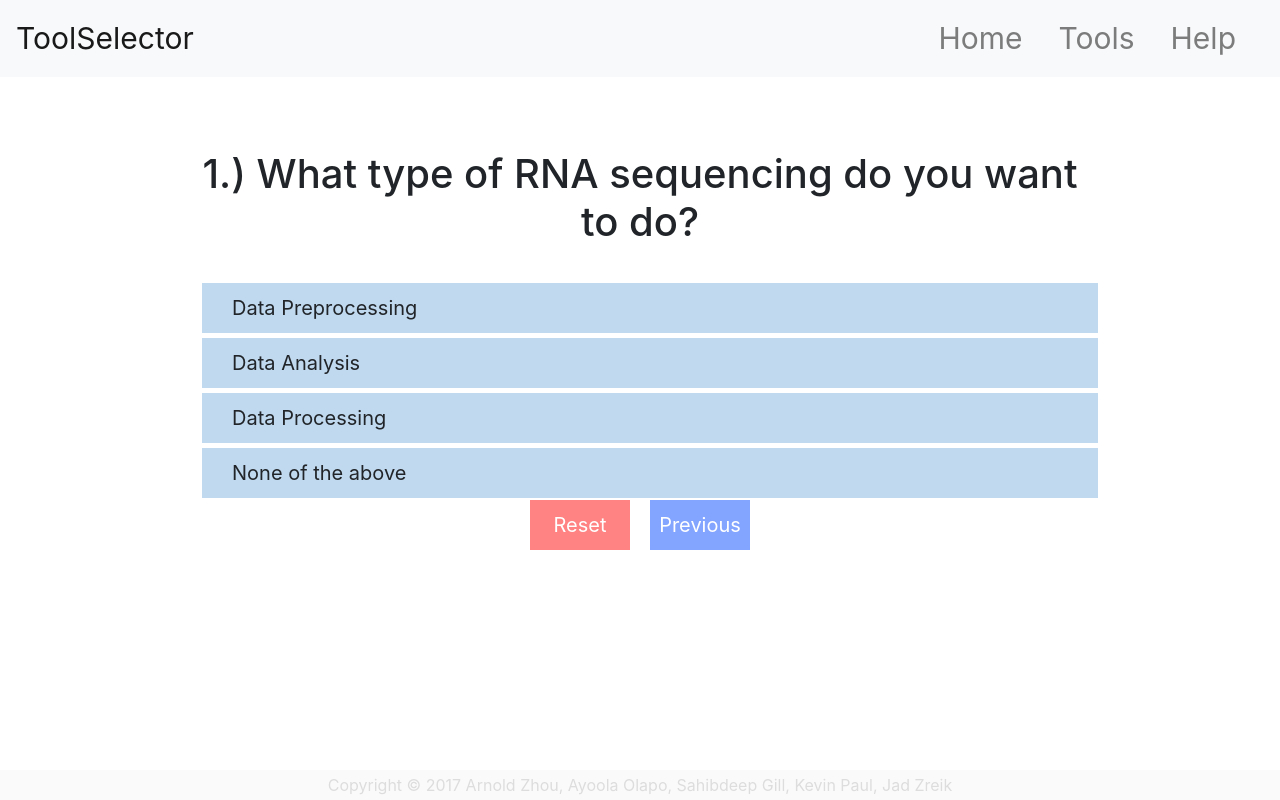
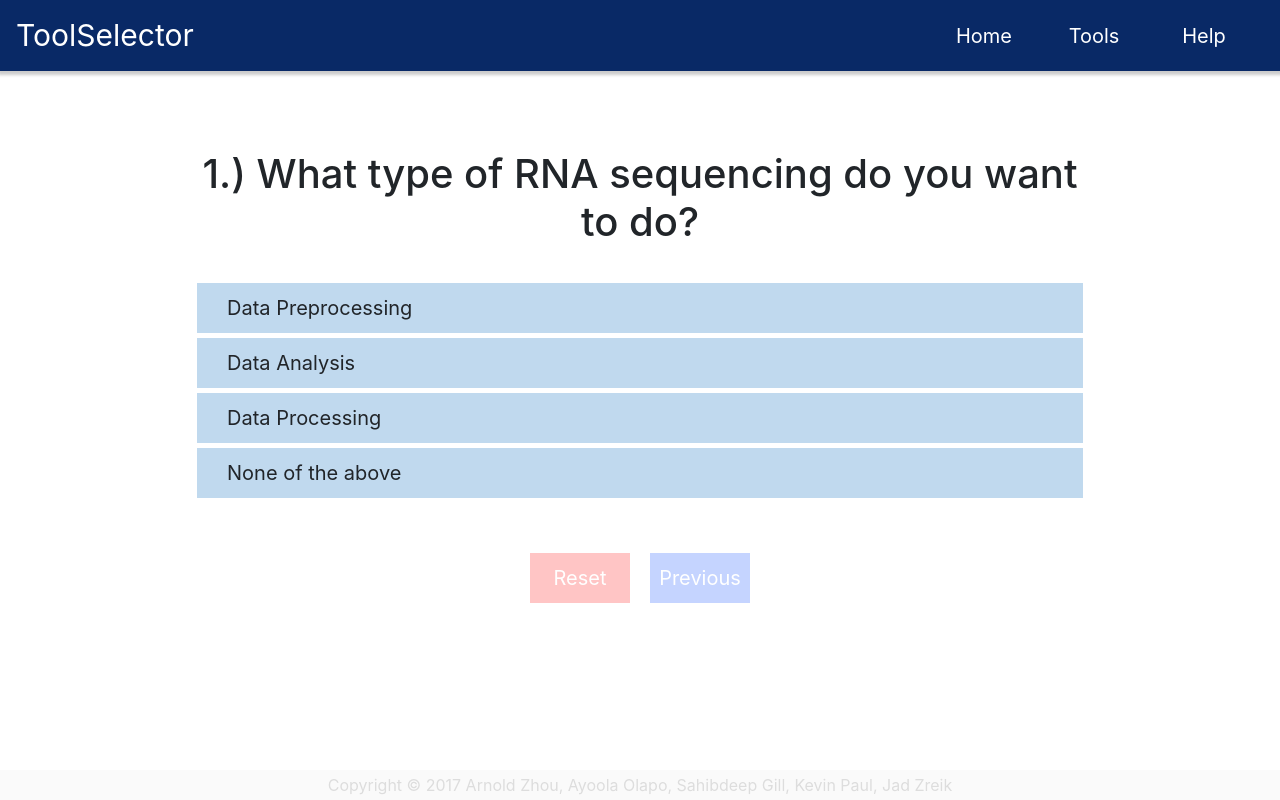
Before and after one commit to ahazhou/BIOINF527GroupProject, an Angular app in the folder toolselector/: page /tree-questions in a window 1280 px wide. Built offline with nearby package versions, Linux system fonts and the light colour scheme.

Commit message:
made the website pretty.

```diff
--- a/toolselector/src/app/home-page/home-page.component.css
+++ b/toolselector/src/app/home-page/home-page.component.css
@@ -2,7 +2,7 @@
     position: absolute;
     top:0;left:0;right:0;bottom:0;
     margin: auto;
-    width: 500px;
+    max-width: 500px;
     height: 300px;
 }
 
@@ -21,10 +21,20 @@
     border: none;
     background: #62dd6d;
     margin: 50px auto auto auto;
+    -webkit-transition-duration: 0.3s;
+    transition-duration: 0.3s;
 }
 
 #home-page-container > div:hover{
-    background: #62dd6c94;
+    background: #c7f1ca94;
+    -webkit-transition-duration: 0.3s;
+    transition-duration: 0.3s;
+}
+
+#home-page-container > div:hover h5{
+    color: #62dd6d;
+    -webkit-transition-duration: 0.3s;
+    transition-duration: 0.3s;
 }
 
 #home-page-container > div > a, h5{
@@ -34,4 +44,6 @@
     text-align: center;
     line-height: 70px;
     margin: 0px;
+    -webkit-transition-duration: 0.3s;
+    transition-duration: 0.3s;
 }
--- a/toolselector/src/app/navbar/navbar.component.css
+++ b/toolselector/src/app/navbar/navbar.component.css
@@ -1,21 +1,62 @@
 nav{
     position: absolute;
     width: 100%;
+    background: #092966 !important;
+    -moz-box-shadow:    1px 1px 3px 3px #ccc;
+    -webkit-box-shadow: 1px 1px 3px 3px #ccc;
+    box-shadow:         1px 1px 3px 3px #ccc;
 }
 nav > a{
     font-size: 30px;
+    -webkit-transition-duration: 0.3s;
+    transition-duration: 0.3s;
+    color: white;
 }
 nav > a:hover{
     color: #a7a7a7;
+    -webkit-transition-duration: 0.3s;
+    transition-duration: 0.3s;
 }
+
+.nav-link{
+    color: white !important;
+}
+
+.navbar-toggler{
+    -webkit-transition: border 0.3s;
+    transition: border 0.3s;
+}
+
+.navbar-toggler:hover{
+    background: transparent !important;
+    border: 1px solid white;
+    margin: -1px;
+    -webkit-transition: border-color 0.3s;
+    transition: border-color 0.3s;
+}
+
 nav > div > ul > li{
-    font-size: 30px;
+    width: 100px;
+    font-size: 20px;
     text-align: center;
-    margin-right: 20px;
+    margin-right: 10px;
+    -webkit-border-radius: 30px;
+    -khtml-border-radius: 30px;
+    -moz-border-radius: 30px;
+    border-radius: 30px;
+    -ms-radius: 30px;
+    -o-radius: 30px;
+    -webkit-transition-duration: 0.3s;
+    transition-duration: 0.3s;
 }
 nav > div > ul > li:hover{
     background: #d6dbe9;
-    color: #a7a7a7;
+    -webkit-transition-duration: 0.3s;
+    transition-duration: 0.3s;
+}
+
+nav > div > ul > li:hover > a{
+    color: #292929 !important;
 }
 
 nav > button{
--- a/toolselector/src/app/navbar/navbar.component.html
+++ b/toolselector/src/app/navbar/navbar.component.html
@@ -1,4 +1,4 @@
-<nav class="navbar navbar-expand-lg navbar-light bg-light">
+<nav class="navbar navbar-expand-lg navbar-dark bg-dark">
   <a class="navbar-brand" routerLink="/home" routerLinkActive="active">ToolSelector</a>
   <button class="navbar-toggler" type="button" (click)="isCollapsed = !isCollapsed" [attr.aria-expanded]="!isCollapsed" aria-controls="collapseExample">
     <span class="navbar-toggler-icon"></span>
--- a/toolselector/src/app/notavailableyet/notavailableyet.component.css
+++ b/toolselector/src/app/notavailableyet/notavailableyet.component.css
@@ -1,6 +1,6 @@
 #not-available-container{
     height: 300px;
-    width: 500px;
+    max-width: 500px;
     position: absolute;
     top:0;left:0;right:0;bottom:0;
     margin: auto;
--- a/toolselector/src/app/page-not-found/page-not-found.component.css
+++ b/toolselector/src/app/page-not-found/page-not-found.component.css
@@ -1,16 +1,22 @@
-button{
-    background: #ca9b9b;
+div{
+    z-index: -1;
+    background: transparent;
     position: absolute;
     margin: auto;
     top:0;left:0;right:0;bottom:0;
-    width: 500px;
-    height: 150px;
-    cursor: pointer;
     border: 0px;
+    display: flex;
+    align-items: center;
+    justify-content: center;
 }
 
 h1{
-    color: white;
-    text-align: center;
-    line-height: 150px;
+    color: red;
+    cursor: pointer;
 }
+
+a{
+    text-decoration: none;
+    cursor: default;
+    margin: 30px;
+}
--- a/toolselector/src/app/page-not-found/page-not-found.component.html
+++ b/toolselector/src/app/page-not-found/page-not-found.component.html
@@ -1,5 +1,3 @@
-<a routerLinkActive="active" routerLink='/home'>
-    <button>
-      <h1>Oops. That doesn't exist.</h1>
-    </button>
-</a>
+<div>
+    <a routerLinkActive="active" routerLink='/home'><h1>Oops. That doesn't exist.</h1></a>
+</div>
--- a/toolselector/src/app/tool/tool.component.css
+++ b/toolselector/src/app/tool/tool.component.css
@@ -3,6 +3,7 @@
     width: 100%;
     height: 100%;
     max-width: 1080px;
+    padding-top: 100px;
     display: flex;
     align-items: center;
     justify-content: center;
@@ -11,11 +12,12 @@
 #tool-display-container > div{
     max-width: 1080px;
     width: 100%;
+    margin: 20px;
 }
 
 #tool-display-container > div > a > img{
     display: block;
-    width: 50%;
+    width: 70%;
     margin: 0px auto 60px auto;
     -webkit-transition-duration: 0.3s;
     transition-duration: 0.3s;
@@ -26,8 +28,8 @@
     -ms-transform: scale(1.03, 1.03); /* IE 9 */
     -webkit-transform: scale(1.03, 1.03); /* Safari */
     transform: scale(1.03, 1.03);
-    -webkit-filter: brightness(1.3);
-    filter: brightness(1.3);
+    -webkit-filter: brightness(1.1);
+    filter: brightness(1.1);
     -webkit-transition-duration: 0.3s;
     transition-duration: 0.3s;
 }
@@ -43,11 +45,33 @@
 #name-link{
     height: 50px;
     margin-bottom: 10px;
+    position: relative;
 }
 
 #name-link > h1{
     float: left;
     font-size: 40px;
+}
+
+#name-link > h1:before {
+    content: "";
+    position: absolute;
+    width: 100%;
+    height: 3px;
+    bottom: 0;
+    left: 0;
+    background-color: #000;
+    visibility: visible;
+    -webkit-transform: scaleX(0);
+    transform: scaleX(0);
+    -webkit-transition: all 0.3s ease-in-out 0s;
+    transition: all 0.3s ease-in-out 0s;
+}
+
+#tool-display-container > div > div:hover > #name-link > h1:before{
+    visibility: visible;
+    -webkit-transform: scaleX(1);
+    transform: scaleX(1);
 }
 
 #name-link > a{
@@ -71,6 +95,8 @@
     border-radius: 30px;
     -ms-radius: 30px;
     -o-radius: 30px;
+    -webkit-transition-duration: 0.25s;
+    transition-duration: 0.25s;
 }
 
 #name-link > a > div > h1{
@@ -81,4 +107,6 @@
 #name-link > a > div:hover{
     background: #455FA3;
     color: white;
+    -webkit-transition-duration: 0.1s;
+    transition-duration: 0.1s;
 }
--- a/toolselector/src/app/tree-questions/tree-questions.component.css
+++ b/toolselector/src/app/tree-questions/tree-questions.component.css
@@ -5,6 +5,7 @@
     min-width: 300px;
     background: rgba(192, 192, 202, 0);
     padding-top: 130px;
+    padding-bottom: 50px;
 }
 
 #questions-container > h1:first-of-type{
@@ -13,18 +14,22 @@
 }
 
 .choice-container{
-    width: 100%;
+    width: calc(100% - 10px);
     min-height: 50px;
-    margin: 5px 10px;
+    margin: 5px;
     background: rgb(192, 217, 238);
     display: flex;
     align-items: center;
+    -webkit-transition-duration: 0.2s;
+    transition-duration: 0.2s;
 }
 
 .choice-container:hover{
     cursor: pointer;
     background: #483ea5;
     color: white;
+    -webkit-transition-duration: 0.3s;
+    transition-duration: 0.3s;
 }
 
 .choice-container > p{
@@ -59,17 +64,25 @@
 }
 
 #back-reset-container > a > div{
-    background: rgb(255, 131, 131);
+    background: rgba(255, 131, 131, 0.466);
+    -webkit-transition-duration: 0.2s;
+    transition-duration: 0.2s;
 }
 
 #back-reset-container > div{
-    background: rgb(131, 164, 255);
+    background: rgba(131, 164, 255, 0.466);
+    -webkit-transition-duration: 0.2s;
+    transition-duration: 0.2s;
 }
 
 #back-reset-container > a > div:hover{
     background: red;
+    -webkit-transition-duration: 0.2s;
+    transition-duration: 0.2s;
 }
 
 #back-reset-container > div:hover{
-    background: blue;
+    background: #483ea5;
+    -webkit-transition-duration: 0.2s;
+    transition-duration: 0.2s;
 }
```
